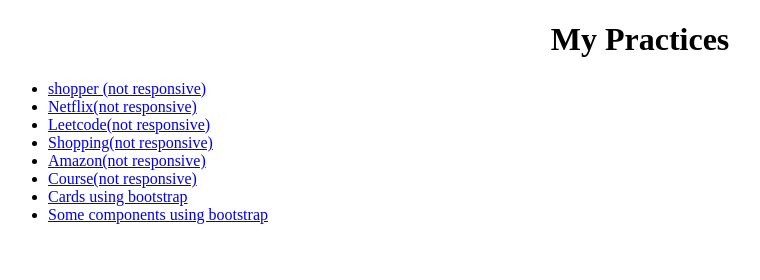
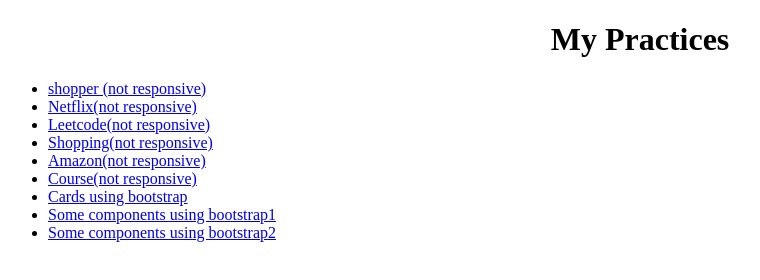
Before and after one commit to karthikeya-goud/practice, a website: page index.html in a window 1280 px wide. Shown: the whole page, without its empty margins (0-760 px from the left). Drawn offline with Linux system fonts and the light colour scheme.

Commit message:
Update index.html

```diff
--- a/index.html
+++ b/index.html
@@ -20,7 +20,8 @@
         <li><a href="public/a005amazon.html">Amazon(not responsive)</a></li>
         <li><a href="public/a006cards.html">Course(not responsive)</a></li>
         <li><a href="public/a007cards-bs.html">Cards using bootstrap</a></li>
-        <li><a href="public/a008components-bs.html">Some components using bootstrap</a></li>
+        <li><a href="public/a008components-bs.html">Some components using bootstrap1</a></li>
+        <li><a href="public/a009course-bs.html">Some components using bootstrap2</a></li>
     </ul>
 </body>
 </html>
```
